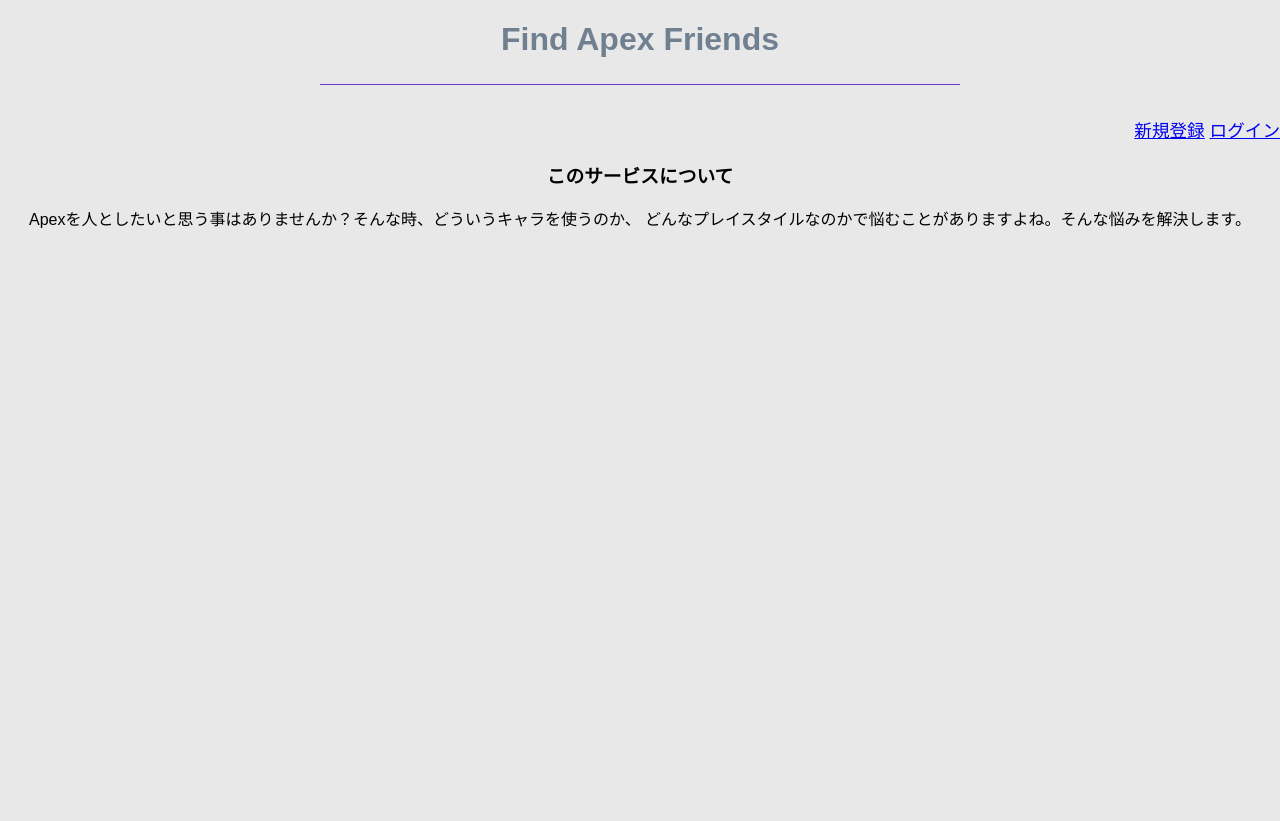
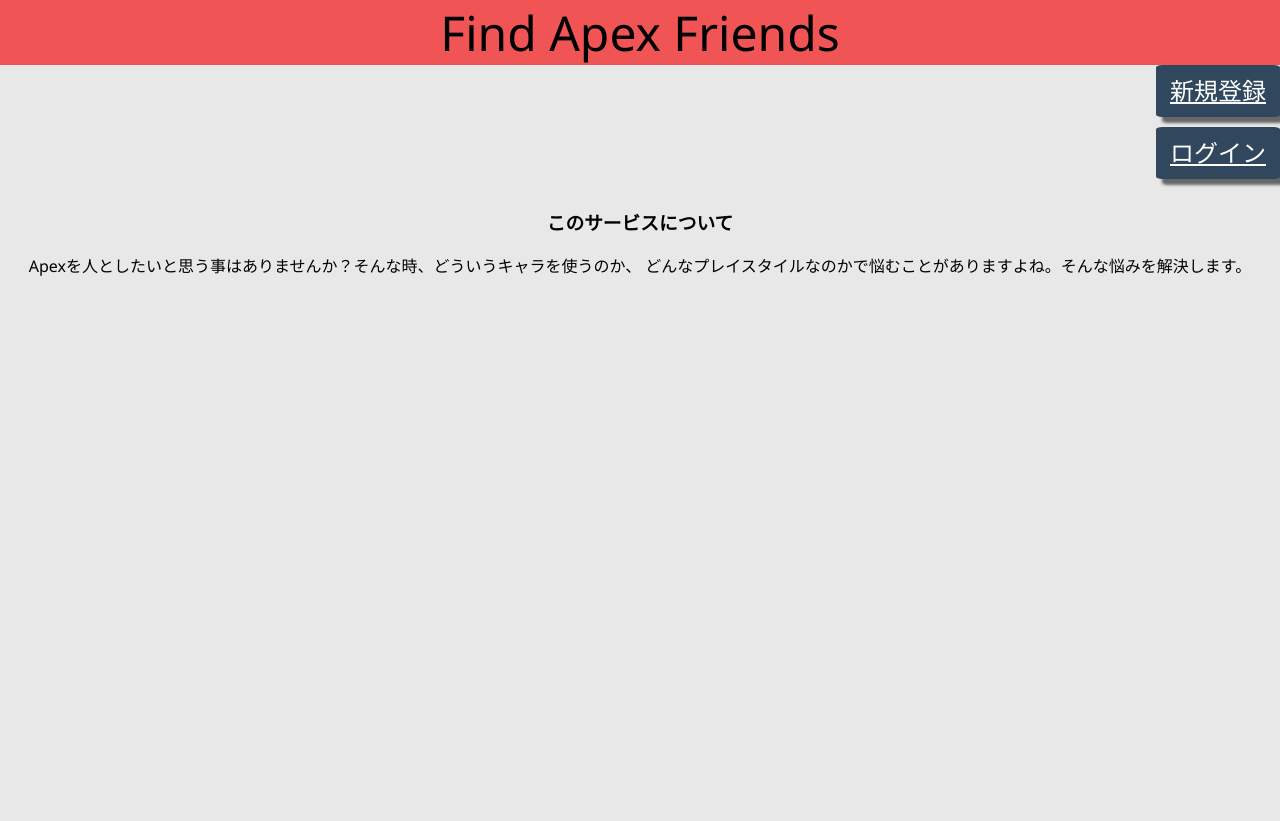
Before and after one commit to swken2020-1/rails_app, a Rails app: page / in a window 1280 px wide. After the commit the page ends 800 px from the top, so only its background shows below. Run offline with Rails 7, Linux system fonts and the light colour scheme; data that the repository does not hold is empty.

Commit message:
css change

```diff
--- a/app/assets/stylesheets/application.css
+++ b/app/assets/stylesheets/application.css
@@ -13,3 +13,9 @@
  *= require_tree .
  *= require_self
  */
+
+ header{
+     background-color:#f05454;
+     font-size: 3em;
+
+ }
--- a/app/assets/stylesheets/recruitments.css
+++ b/app/assets/stylesheets/recruitments.css
@@ -1,8 +1,26 @@
+.flex{
+    float: left;
+    background-color: #aaa;
+    overflow: auto;
+    margin-left: 70px;
+    margin-bottom: 50px;
+    border: solid;
+    width: 300px;
+
+
+}
+
 .content_post {
-    border: solid;
+
+    height: 300px;
+
 }
 
 .add_style{
   width: 30px;
   height: 30px;
 }
+
+nav {
+  list-style: none;
+}
--- a/app/assets/stylesheets/top.css
+++ b/app/assets/stylesheets/top.css
@@ -1,11 +1,34 @@
 h1 {
   position: relative;
   padding: 0 65px;
-  text-align: center;
+
+
 }
 
 
 .right-area {
   text-align: right;
   font-size: 110%;
+
 }
+
+.button {
+  display       : inline-block;
+  border-radius : 5%;
+  font-size     : 18pt;
+  text-align    : center;
+  cursor        : pointer;
+  padding       : 12px 12px;
+  background    : #30475e;
+  color         : #ffffff;
+  line-height   : 1em;
+  transition    : .3s;
+  box-shadow    : 6px 6px 3px #666666;
+  border        : 2px solid #30475e;
+  margin-bottom: 10px;
+}
+.button:hover {
+  box-shadow    : none;
+  color         : #30475e;
+  background    : #ffffff;
+}
--- a/app/assets/stylesheets/users.css
+++ b/app/assets/stylesheets/users.css
@@ -1,5 +1,5 @@
 * {
-  font-family: 'Maven Pro', sans-serif;
+
   box-sizing: border-box;
 }
 
@@ -22,7 +22,7 @@
 input {
   width: 100%;
   background: transparent;
-  border-bottom: solid 1px #7053c4;
+  border-bottom: solid 1px #30475e;
   border-top: none;
   border-left: none;
   border-right: none;
@@ -53,12 +53,10 @@
 }
 
 h1 {
-  color: #708090;
+  color: #222831;
   border-bottom: solid 1px #7035c4;
   padding: 0 0 0.8em 0;
-  width: 50%;
-  margin-left: 25%;
-  margin-bottom: 1em;
+
 }
 @media (max-width: 550px) {
   form {
--- a/app/views/layouts/application.html.erb
+++ b/app/views/layouts/application.html.erb
@@ -1,15 +1,20 @@
 <!DOCTYPE html>
 <html>
   <head>
-    <title>ClassSw1</title>
+    <title>Find Apex Friends</title>
     <%= csrf_meta_tags %>
     <%= csp_meta_tag %>
 
     <%= stylesheet_link_tag    'application', media: 'all', 'data-turbolinks-track': 'reload' %>
     <%= javascript_include_tag 'application', 'data-turbolinks-track': 'reload' %>
   </head>
-
+  <header>
+    Find Apex Friends
+  </header>
   <body>
     <%= yield %>
   </body>
+  <footer>
+
+  </footer>
 </html>
--- a/app/views/top/main.html.erb
+++ b/app/views/top/main.html.erb
@@ -1,7 +1,9 @@
-<h1><span>Find Apex Friends</span></h1>
+
 <div class="right-area">
-    <%= link_to "新規登録", "users/new" %>
-    <%= link_to "ログイン", login_url %>
+        <nav>
+            <li><%= link_to "新規登録", "users/new" ,{class: "button"}%></li>
+            <li><%= link_to "ログイン", login_url ,{class: "button"}%></li>
+        </nav>
 </div>
 
 <h3>このサービスについて</h3>
@@ -9,6 +11,7 @@
 どんなプレイスタイルなのかで悩むことがありますよね。そんな悩みを解決します。</p>
 
 <% @recruitments.each do |recruitment| %>
+<div class="flex">
     <div class="content_post" >
         <p>投稿ユーザー：<%= "#{User.find_by(id: recruitment.user_id).name}" %></p>
         <p>モード：<%= recruitment.mode %></p>
@@ -18,4 +21,5 @@
         <p>Play Style：<%= recruitment.play_style %></p>
         <p>募集状況：<%= recruitment.flag==0? "募集中" : "募集終了" %></p>
     </div>
+</div>
 <% end %>
```
Also changed, not shown: app/views/recruitments/index.html.erb (+8 -4 lines), app/views/users/show.html.erb (+5 -3 lines).
